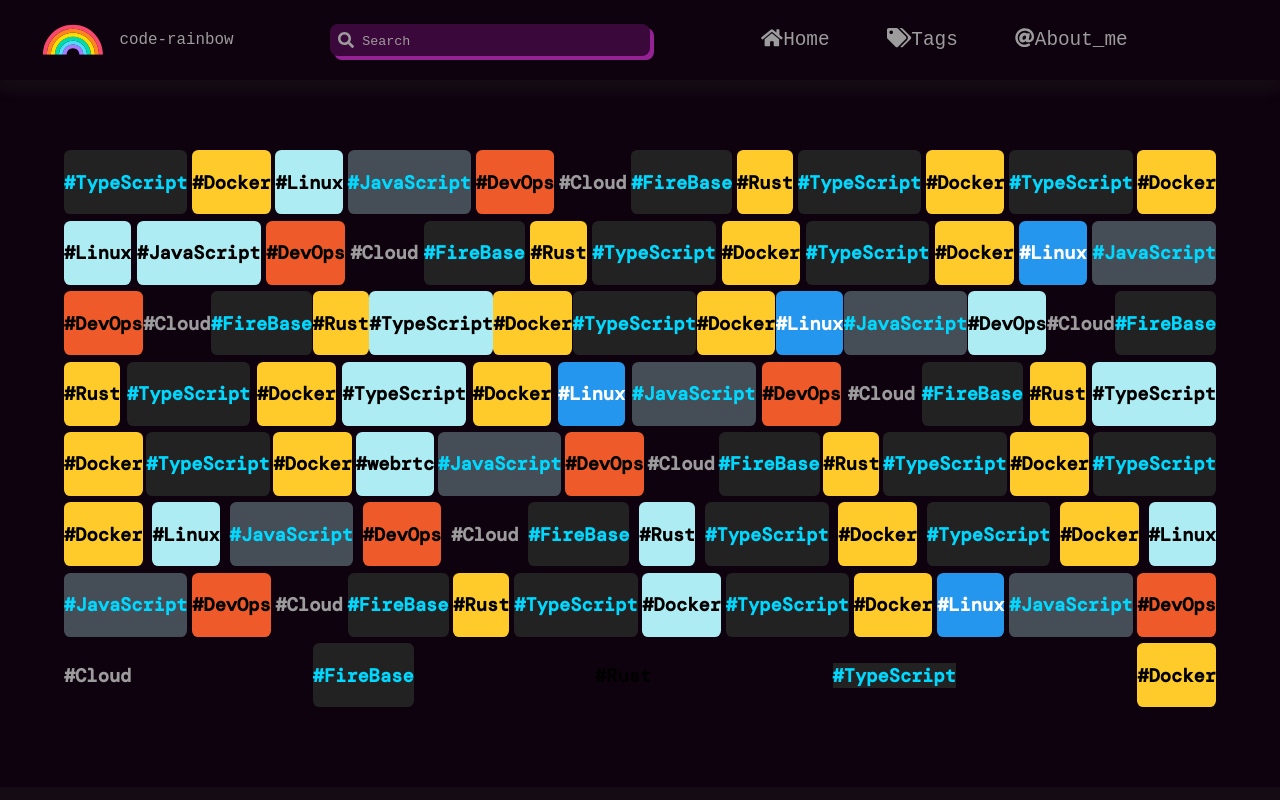
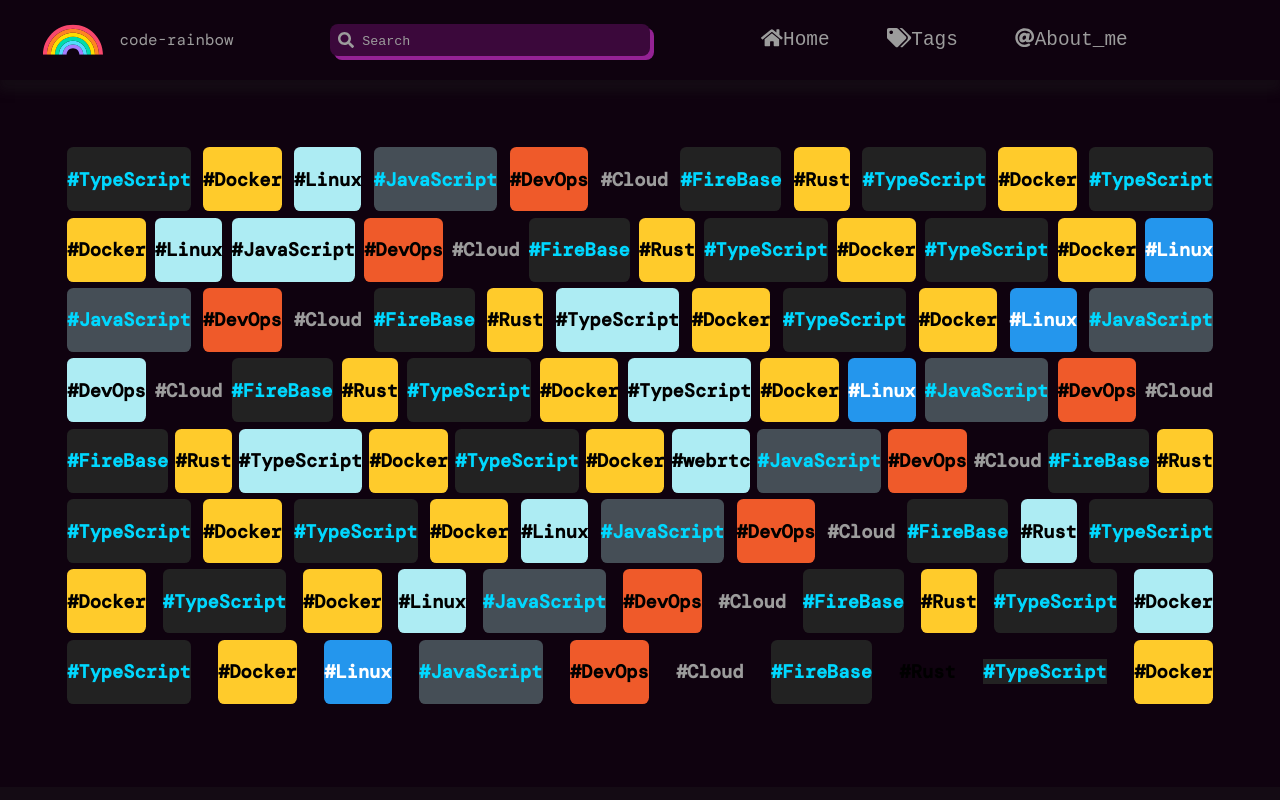
Before and after one commit to ANORAK-MATTFLY/perceptron-Ln, a Next.js app: page /tags in a window 1280 px wide. Shown: the top 800 px of the page. Built offline with nearby package versions, Linux system fonts and the light colour scheme; a web font is replaced by a local one.

Commit message:
Refactore

```diff
--- a/components/global/navbar/hamburger_menu.tsx
+++ b/components/global/navbar/hamburger_menu.tsx
@@ -22,13 +22,13 @@ const HamburgerMenu: React.FC = () => {
       ) : (
         <ul>
           <li>
-            <Link href="#">
-              <a href="#">Home</a>
+            <Link href="/">
+              <a>Home</a>
             </Link>
           </li>
           <li>
-            <Link href="#">
-              <a href="/tags">Tags</a>
+            <Link href="/tags">
+              <a>Tags</a>
             </Link>
           </li>
           <li>
--- a/components/global/navbar/nav_bar.tsx
+++ b/components/global/navbar/nav_bar.tsx
@@ -29,7 +29,7 @@ const NavBar = () => {
           <Lottie options={Logo} />
         </div>
         <Link href="/">
-          <a>code-rainbow</a>
+          <a><p>code-rainbow</p></a>
         </Link>
       </div>
 
--- a/styles/global-components-styles/nav-bar.module.scss
+++ b/styles/global-components-styles/nav-bar.module.scss
@@ -143,6 +143,11 @@ $borderRadius: 0.5rem;
                 display: none;
             }
             font-size: 0.5rem;
+            p{
+                background: linear-gradient(to right #f32170, #ffeb07, #2196f3, #ff00eb);
+                -webkit-text-fill-color: transparent;
+                background-clip: text;
+            }
         }
 
         #search_bar_wrapper {
@@ -164,9 +169,5 @@ $borderRadius: 0.5rem;
         #ul {
             display: none;
         }
-
-        a:hover{
-            color: yellow;
-        }
     }
 }
--- a/styles/tags.module.scss
+++ b/styles/tags.module.scss
@@ -39,8 +39,8 @@ $borderRadius: 0.5rem;
             display: grid;
             place-items: center;
             height: 4em;
+            margin: 0.2rem;
             border-radius: 0.4rem;
-            margin-top: 0.4rem;
             font-size: 1rem;
             font-weight: bolder;
             cursor: pointer;
```
